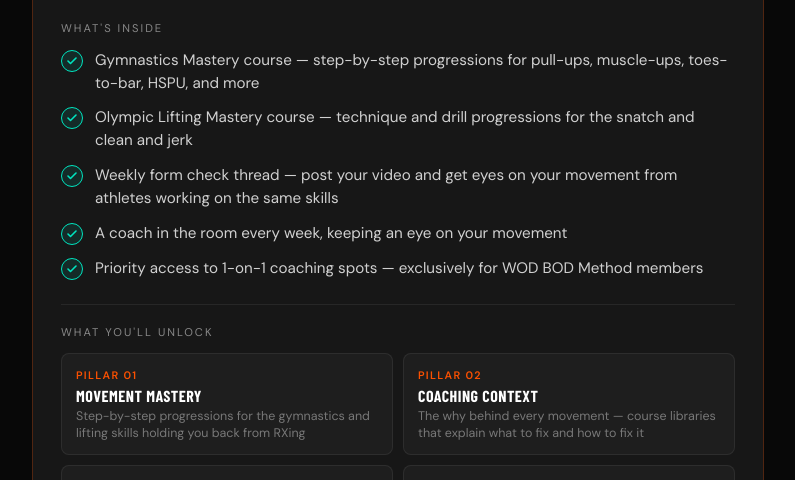
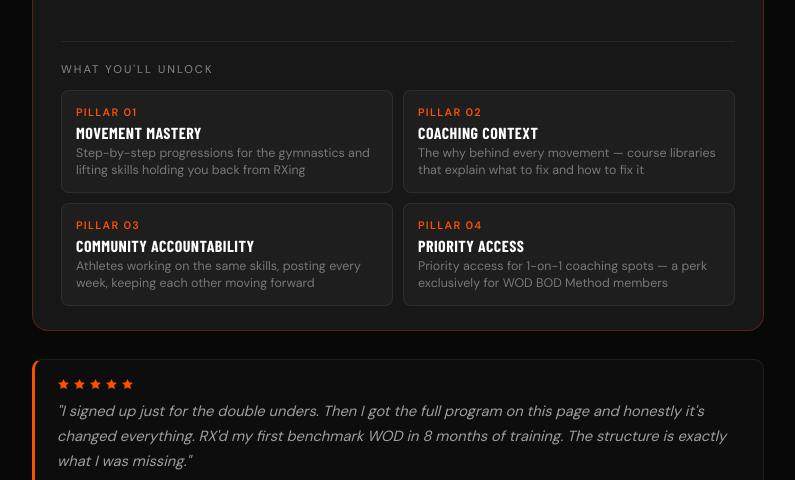
Before and after one commit to wod-bod/wodb-du-funnel, a website: page upsell-2.html in a window 1280 px wide. Shown: the part 759-1239 px from the top of the page, without its empty margins (242-1037 px from the left). Drawn offline with nearby package versions, Linux system fonts and the light colour scheme; no server answers; a web font is replaced by a local one.

Commit message:
Remove What's Inside checklist from upsell-2
Co-Authored-By: Claude Sonnet 4.6 <noreply@anthropic.com>

```diff
--- a/upsell-2.html
+++ b/upsell-2.html
@@ -396,30 +396,6 @@
     </div>
 
     <div class="product-body">
-      <span class="what-you-get">What's inside</span>
-      <ul class="feature-list">
-        <li>
-          <span class="icon"><svg viewBox="0 0 10 8" fill="none"><path d="M1 4L3.5 6.5L9 1" stroke="#00E5C0" stroke-width="1.6" stroke-linecap="round" stroke-linejoin="round"/></svg></span>
-          <span>Gymnastics Mastery course — step-by-step progressions for pull-ups, muscle-ups, toes-to-bar, HSPU, and more</span>
-        </li>
-        <li>
-          <span class="icon"><svg viewBox="0 0 10 8" fill="none"><path d="M1 4L3.5 6.5L9 1" stroke="#00E5C0" stroke-width="1.6" stroke-linecap="round" stroke-linejoin="round"/></svg></span>
-          <span>Olympic Lifting Mastery course — technique and drill progressions for the snatch and clean and jerk</span>
-        </li>
-        <li>
-          <span class="icon"><svg viewBox="0 0 10 8" fill="none"><path d="M1 4L3.5 6.5L9 1" stroke="#00E5C0" stroke-width="1.6" stroke-linecap="round" stroke-linejoin="round"/></svg></span>
-          <span>Weekly form check thread — post your video and get eyes on your movement from athletes working on the same skills</span>
-        </li>
-        <li>
-          <span class="icon"><svg viewBox="0 0 10 8" fill="none"><path d="M1 4L3.5 6.5L9 1" stroke="#00E5C0" stroke-width="1.6" stroke-linecap="round" stroke-linejoin="round"/></svg></span>
-          <span>A coach in the room every week, keeping an eye on your movement</span>
-        </li>
-        <li>
-          <span class="icon"><svg viewBox="0 0 10 8" fill="none"><path d="M1 4L3.5 6.5L9 1" stroke="#00E5C0" stroke-width="1.6" stroke-linecap="round" stroke-linejoin="round"/></svg></span>
-          <span>Priority access to 1-on-1 coaching spots — exclusively for WOD BOD Method members</span>
-        </li>
-      </ul>
-
       <div class="divider"></div>
       <span class="what-you-get">What you'll unlock</span>
       <div class="pillars-grid">
```
